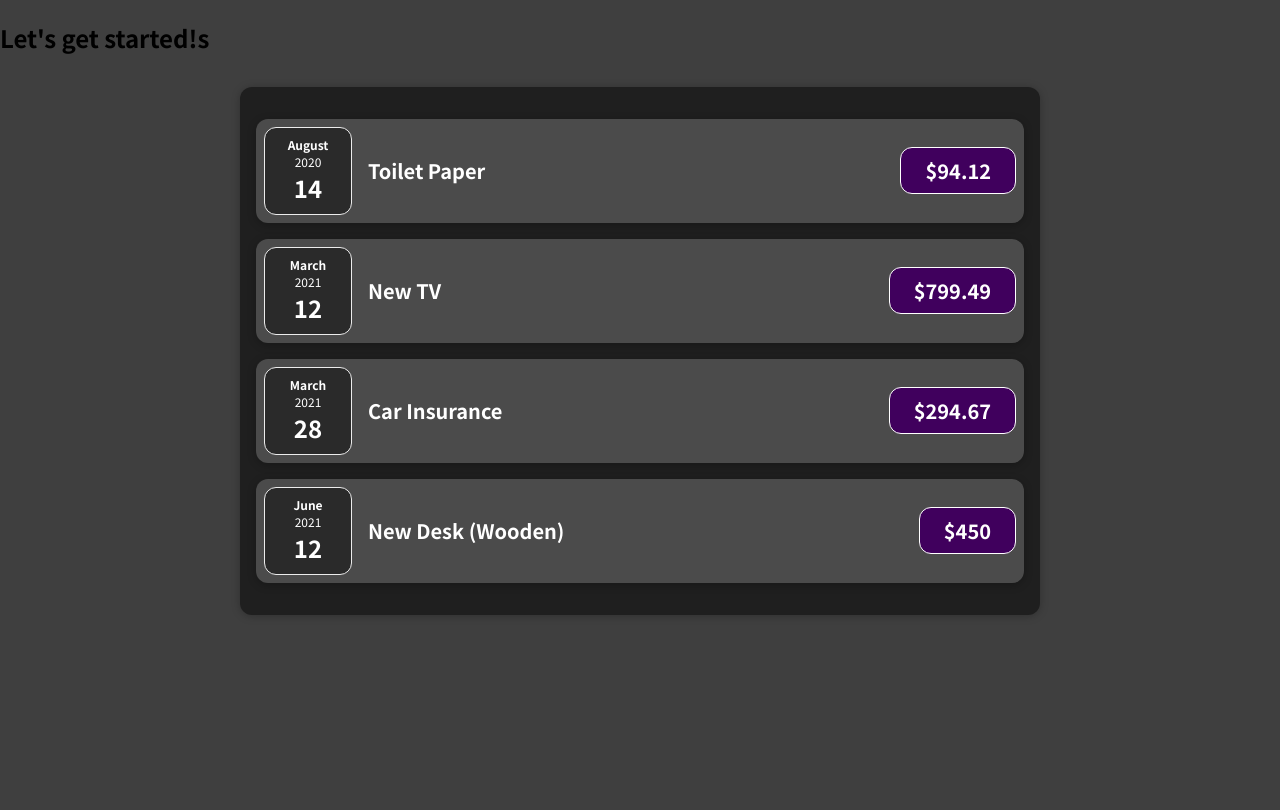
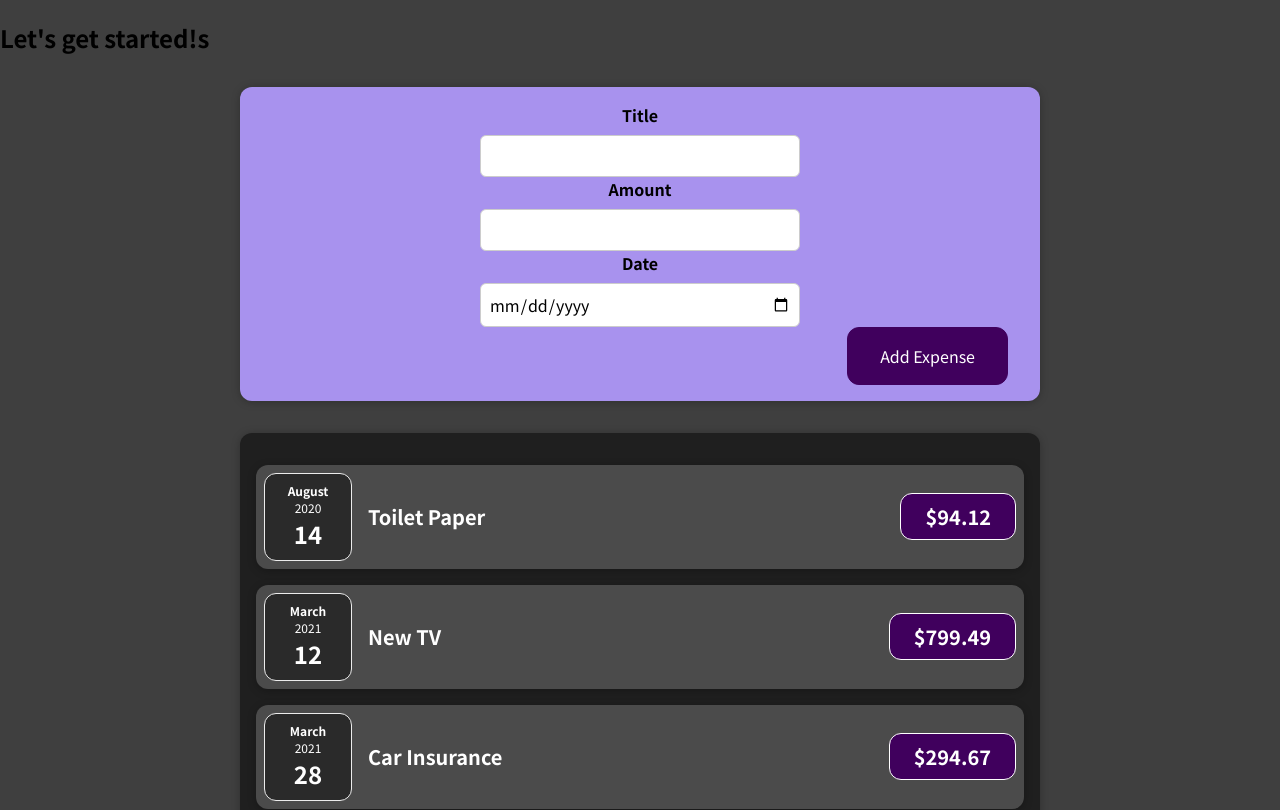
Before and after one commit to Persiwal/expenses-react, a React (Create React App) app: page / in a window 1280 px wide. Shown: the top 810 px of the page. Built offline with nearby package versions, Linux system fonts and the light colour scheme.

Commit message:
Create ExpenseForm and NewExpense components

```diff
--- a/src/App.js
+++ b/src/App.js
@@ -1,3 +1,5 @@
+
+import NewExpense from './components/NewExpense/NewExpense'
 import Expenses from "./components/Expenses/Expenses";
 
 const App = () => {
@@ -23,9 +25,14 @@ const App = () => {
     },
   ];
 
+  const addExpenseHandler = () => {
+    console.log('xd');
+  }
+
   return (
     <div>
       <h2>Let's get started!s</h2>
+      <NewExpense onAddExpense={addExpenseHandler} />
       <Expenses items={expenses}></Expenses>
     </div>
   );
--- /dev/null
+++ b/src/components/NewExpense/ExpenseForm/ExpenseForm.css
@@ -0,0 +1,26 @@
+.new-expense__controls {
+  display: flex;
+  flex-wrap: wrap;
+  gap: 1rem;
+  margin-bottom: 1rem;
+  text-align: left;
+}
+
+.new-expense__control label {
+  font-weight: bold;
+  margin-bottom: 0.5rem;
+  display: block;
+}
+
+.new-expense__control input {
+  font: inherit;
+  padding: 0.5rem;
+  border-radius: 6px;
+  border: 1px solid #ccc;
+  width: 20rem;
+  max-width: 100%;
+}
+
+.new-expense__actions {
+  text-align: right;
+}
--- /dev/null
+++ b/src/components/NewExpense/ExpenseForm/ExpenseForm.js
@@ -0,0 +1,76 @@
+import {useState} from 'react';
+
+import "./ExpenseForm.css";
+
+const ExpenseForm = (props) => {
+
+    const [enteredTitle, setEnteredTitle] = useState('');
+    const [enteredAmount, setEnteredAmount] = useState('');
+    const [enteredDate, setEnteredDate] = useState('');
+
+    const titleChangeHandler = (event) => {
+        setEnteredTitle(event.target.value);
+    };
+    const amountChangeHandler = (event) => {
+        setEnteredAmount(event.target.value);
+    };
+    const dateChangeHandler = (event) => {
+        setEnteredDate(event.target.value);
+    };
+
+    const submitHandler = (event) => {
+        event.preventDefault();
+
+        const expenseData = {
+            title: enteredTitle,
+            amount: enteredAmount,
+            date: new Date(enteredDate)
+        };
+
+        props.onSaveExpenseData(expenseData);
+        setEnteredAmount('');
+        setEnteredDate('');
+        setEnteredTitle('');
+    };
+
+
+  return (
+    <form onSubmit={submitHandler}>
+      <div className="new-expeonse__controls">
+        <div className="new-expense__control">
+          <label>Title</label>
+          <input
+            type="text"
+            value={enteredTitle}
+            onChange={titleChangeHandler}
+          />
+        </div>
+        <div className="new-expense__control">
+          <label>Amount</label>
+          <input
+            type="number"
+            onChange={amountChangeHandler}
+            value={enteredAmount}
+            min="0.01"
+            step="0.01"
+          />
+        </div>
+        <div className="new-expense__control">
+          <label>Date</label>
+          <input
+            type="date"
+            onChange={dateChangeHandler}
+            value={enteredDate}
+            min="2019-01-01"
+            step="2022-12-31"
+          />
+        </div>
+      </div>
+      <div className="new-expense__actions">
+        <button type="submit">Add Expense</button>
+      </div>
+    </form>
+  );
+};
+
+export default ExpenseForm;
--- /dev/null
+++ b/src/components/NewExpense/NewExpense.css
@@ -0,0 +1,38 @@
+.new-expense {
+  background-color: #a892ee;
+  padding: 1rem;
+  margin: 2rem auto;
+  width: 50rem;
+  max-width: 95%;
+  border-radius: 12px;
+  text-align: center;
+  box-shadow: 0 1px 8px rgba(0, 0, 0, 0.25);
+}
+
+.new-expense button {
+  font: inherit;
+  cursor: pointer;
+  padding: 1rem 2rem;
+  border: 1px solid #40005d;
+  background-color: #40005d;
+  color: white;
+  border-radius: 12px;
+  margin-right: 1rem;
+}
+
+.new-expense button:hover,
+.new-expense button:active {
+  background-color: #510674;
+  border-color: #510674;
+}
+
+.new-expense button.alternative {
+  color: #220131;
+  border-color: transparent;
+  background-color: transparent;
+}
+
+.new-expense button.alternative:hover,
+.new-expense button.alternative:active {
+  background-color: #ddb3f8;
+}
--- /dev/null
+++ b/src/components/NewExpense/NewExpense.js
@@ -0,0 +1,21 @@
+import ExpenseForm from './ExpenseForm/ExpenseForm'
+import './NewExpense.css';
+
+const NewExpense = (props) => {
+
+    const saveExpenseDataHandler = (enteredExpenseData) => {
+        const expenseData = {
+            ...enteredExpenseData,
+            id: Math.random().toString()
+        };
+        props.onAddExpense(expenseData);
+    }
+
+    return (
+        <div className="new-expense">
+            <ExpenseForm onSaveExpenseData={saveExpenseDataHandler}/>
+        </div>
+    );
+}
+
+export default NewExpense;
```
Also changed, not shown: 1 other file (tests, documents, lock files or other folders).
